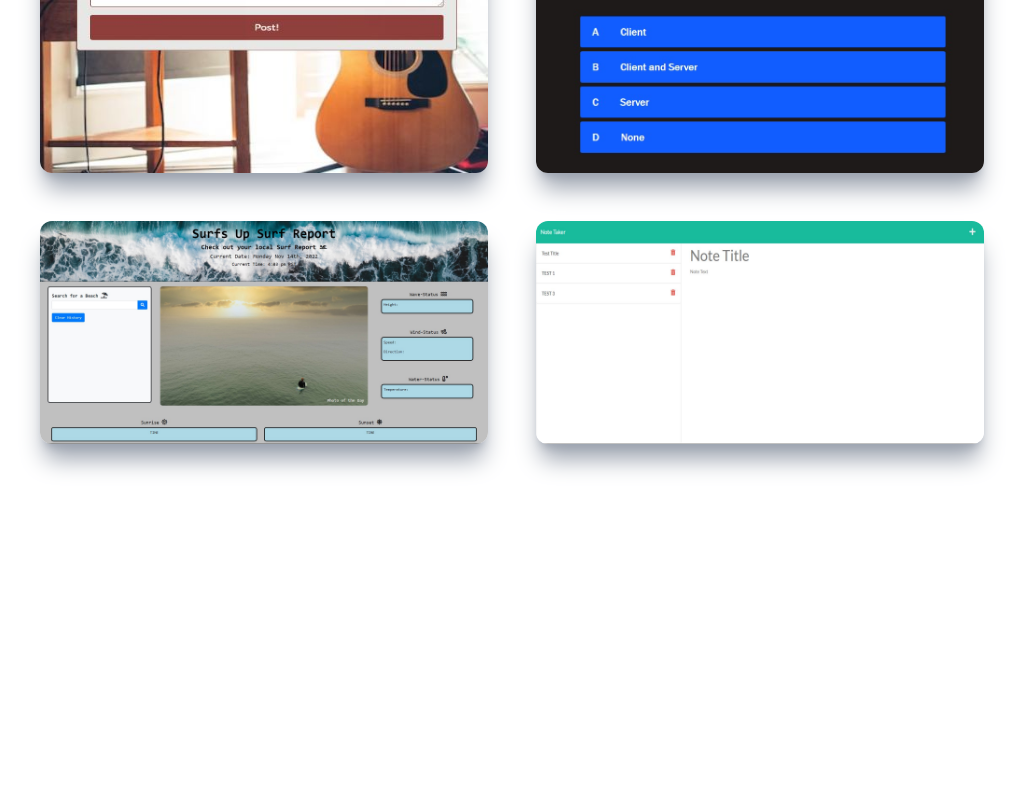
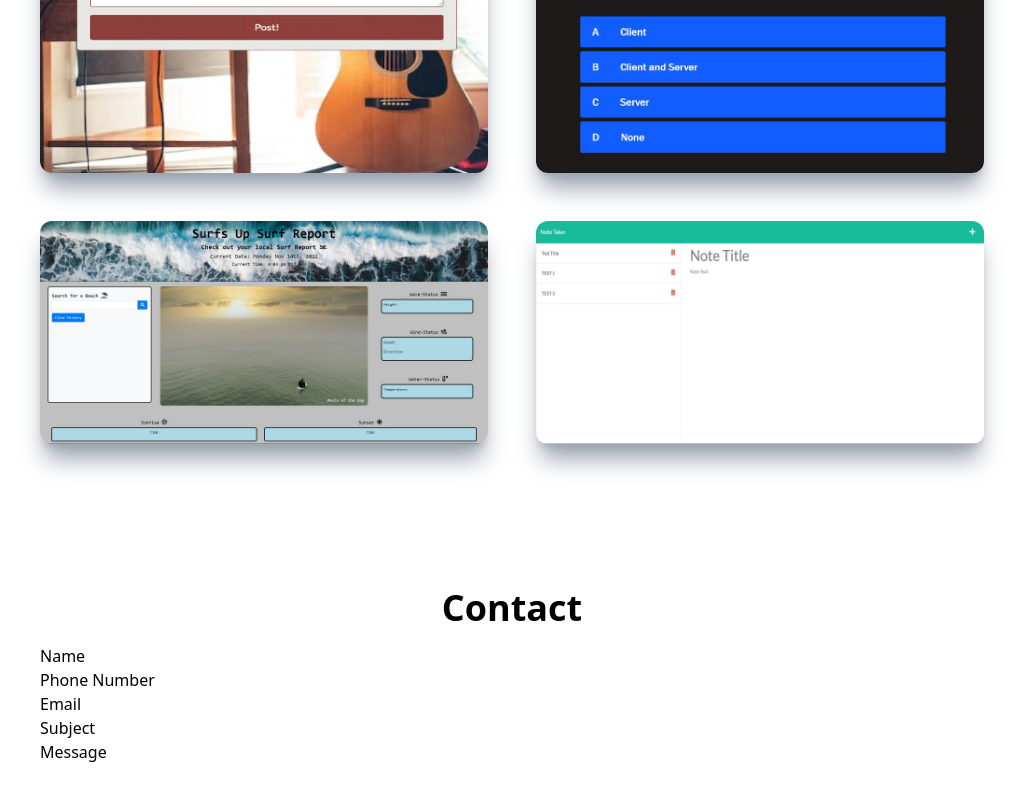
Before and after one commit to JYK33/Porfolio2.0, a React (Vite) app: page / in a window 1280 px wide. Shown: the part 1944-2744 px from the top of the page, without its empty margins (160-1183 px from the left). Before the commit the page ends 2452 px from the top, so only its background shows below. Built offline with nearby package versions, Linux system fonts and the light colour scheme.

Commit message:
adding a contact me section

```diff
--- a/src/App.jsx
+++ b/src/App.jsx
@@ -3,6 +3,7 @@ import Sidenav from './components/Sidenav'
 import Main from './components/Main'
 import Work from './components/Work'
 import Projects from './components/Projects'
+import Contact from './components/Contact'
 
 
 function App() {
@@ -14,6 +15,7 @@ function App() {
       <Main/>
       <Work/>
       <Projects/>
+      <Contact/>
     </div>
   )
 }
--- /dev/null
+++ b/src/components/Contact.jsx
@@ -0,0 +1,37 @@
+import React from "react";
+
+const Contact = () => {
+  return (
+    <div id="contact" className="max-w-[1040px] m-auto md:pl-20 p-4 py-16">
+      <h1 className="py-4 text-4xl font-bold text-center text-black ">
+        Contact
+      </h1>
+      <form action="" method="POST" encType="multipart/form-data">
+        <div>
+          <div>
+            <label>Name</label>
+            <input type="text" name="name" />
+          </div>
+          <div>
+            <label>Phone Number</label>
+            <input type="text" name="phone" />
+          </div>
+        </div>
+        <div>
+          <label>Email</label>
+          <input type="email" name="email" />
+        </div>
+        <div>
+          <label>Subject</label>
+          <input type="text" name="subject" />
+        </div>
+        <div>
+          <label>Message</label>
+          <input type="text" name="message" />
+        </div>
+      </form>
+    </div>
+  );
+};
+
+export default Contact;
--- a/src/components/ProjectItem.jsx
+++ b/src/components/ProjectItem.jsx
@@ -5,9 +5,12 @@ const ProjectItem = ({ img, title }) => {
     <div className="relative flex items-center justify-center h-auto w-full shadow-xl shadow-gray-400 rounded-xl group hover:bg-gradient-to-r from-gray-200 to-slate-700">
       <img src={img} alt="/" className="rounded-xl group-hover:opacity-10" />
       <div className="hidden group-hover:block absolute top-[50%] left-[50%] translate-x-[-50%] translate-y-[-50%]">
-        <h3>
+        <h3 className="text-2xl font-bold text-black tracking-wider text-center">
             {title}
         </h3>
+        <a href="/">
+          <p className="text-center p-3 m-3 rounded-lg bg-white text-black cursor-pointer text-lg">More Info</p>
+        </a>
       </div>
     </div>
   );
--- a/src/components/Projects.jsx
+++ b/src/components/Projects.jsx
@@ -1,10 +1,8 @@
 import React from "react";
 import ProjectItem from "./ProjectItem";
-import tuneinImg from "../assets/tune-in.jpg";
 import tuneinImg2 from "../assets/tuneinTest2.jpg";
 import susImg from "../assets/sus.jpg";
 import quizImg from "../assets/quiz.jpg";
-import noteImg from "../assets/note-taker.jpg";
 import noteImg2 from "../assets/note-taker2.jpg";
 
 const Projects = () => {
--- a/src/index.css
+++ b/src/index.css
@@ -1,3 +1,7 @@
 @tailwind base;
 @tailwind components;
 @tailwind utilities;
+
+*{
+    scroll-behavior: smooth;
+}
```
Also changed, not shown: src/assets/note-taker.jpg (deleted), src/assets/tune-in.jpg (deleted).
